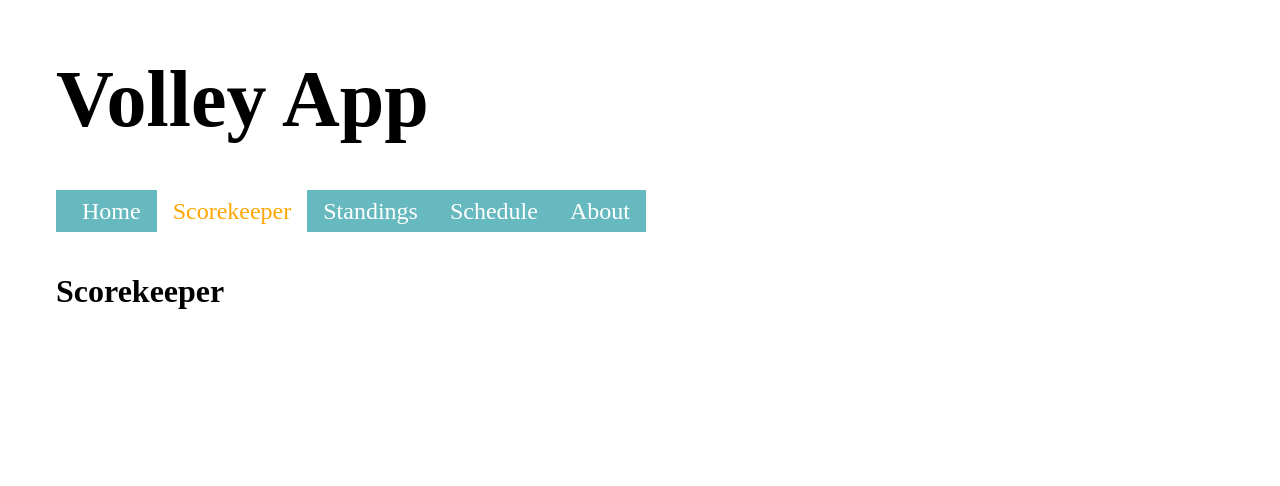
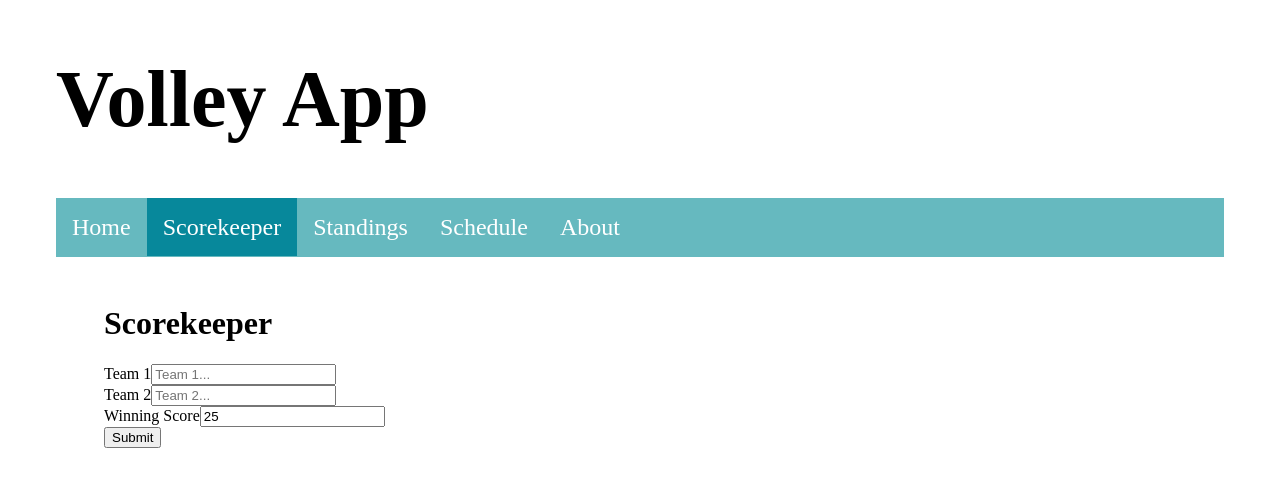
Before and after one commit to NikoHienonen/vbapp, an Angular app in the folder frontend/: page /scorekeeper in a window 1280 px wide. Shown: the top 486 px of the page. Built offline with nearby package versions, Linux system fonts and the light colour scheme.

Commit message:
added scorekeeper form

```diff
--- a/frontend/src/app/app.component.html
+++ b/frontend/src/app/app.component.html
@@ -1,5 +1,7 @@
 <div class="container">
   <h1 class="header">{{title}}</h1>
   <app-navbar></app-navbar>
-  <router-outlet></router-outlet>
+  <div class="content">
+    <router-outlet></router-outlet>
+  </div>
 </div>
--- /dev/null
+++ b/frontend/src/app/components/scoreform/scoreform.component.html
@@ -0,0 +1,22 @@
+<form #scoreForm="ngForm">
+  <div class="form-group">
+    <label for="team1">Team 1</label>
+    <input type="text" class="form-control" name="team1"
+    [(ngModel)]="team1" placeHolder="Team 1..." required>
+  </div>
+
+  <div class="form-group">
+    <label for="team2">Team 2</label>
+    <input type="text" class="form-control" name="team2"
+    [(ngModel)]="team2" placeHolder="Team 2..." required>
+  </div>
+
+  <div class="form-group">
+    <label for="alterEgo">Winning Score</label>
+    <input type="number" class="form-control" name="points"
+    [(ngModel)]="points" required>
+  </div>
+
+  <button type="submit" class="btn btn-success" (click)="selected()">Submit</button>
+
+</form>
--- /dev/null
+++ b/frontend/src/app/components/scoreform/scoreform.component.ts
@@ -0,0 +1,22 @@
+import { Component, EventEmitter, Output } from '@angular/core';
+
+@Component({
+  selector: 'app-scoreform',
+  templateUrl: './scoreform.component.html'
+})
+export class ScoreformComponent  {
+  public team1: string;
+  public team2: string;
+  public points = 25;
+  @Output() submitted = new EventEmitter<object>();
+
+  constructor() {
+  }
+
+  selected() {
+    const returnData = {team1: this.team1, team2: this.team1, points: this.points};
+    console.log(returnData);
+    this.submitted.emit(returnData);
+  }
+
+}
--- a/frontend/src/app/components/scorekeeper/scorekeeper.component.html
+++ b/frontend/src/app/components/scorekeeper/scorekeeper.component.html
@@ -1 +1,9 @@
 <h1>Scorekeeper</h1>
+<div *ngIf="!teamsSelected">
+  <app-scoreform (submitted)="onSubmitted($event)"></app-scoreform>
+</div>
+<div *ngIf="teamsSelected">
+  <h3>{{this.data.team1}}</h3>
+  <h3>{{this.data.team2}}</h3>
+  <h3>{{this.data.points}}</h3>
+</div>
--- a/frontend/src/app/components/scorekeeper/scorekeeper.component.ts
+++ b/frontend/src/app/components/scorekeeper/scorekeeper.component.ts
@@ -1,14 +1,29 @@
 import { Component, OnInit } from '@angular/core';
+import { ScoreformComponent } from '../scoreform/scoreform.component';
+
+interface Team {
+  name: string;
+  points: number;
+  hasWon: boolean;
+}
 
 @Component({
   selector: 'app-scorekeeper',
   templateUrl: './scorekeeper.component.html'
 })
 export class ScorekeeperComponent implements OnInit {
-
+  team1: Team;
+  team2: Team;
+  public teamsSelected = false;
+  public data: object;
   constructor() { }
 
-  ngOnInit() {
+  ngOnInit() {  }
+
+  onSubmitted(returnData: object) {
+    console.log(returnData);
+    this.data = returnData;
+    this.teamsSelected = true;
   }
 
 }
--- a/frontend/src/index.html
+++ b/frontend/src/index.html
@@ -6,7 +6,7 @@
   <base href="/">
 
   <meta name="viewport" content="width=device-width, initial-scale=1">
-  <link rel="icon" type="image/x-icon" href="favicon.ico">
+  <link rel="icon">
 </head>
 <body>
   <app-root></app-root>
--- a/frontend/src/styles.css
+++ b/frontend/src/styles.css
@@ -2,7 +2,7 @@
   --tangerine: rgb(227, 114, 34);
   --teal: rgb(7, 136, 155);
   --powder: rgb(102, 185, 191);
-  --powder-light: rgba(102, 185, 191, 0.5);
+  --powder-light: rgba(102, 185, 191, 0.4);
   --tan: rgb(238, 170, 123);
 }
 h1.header {
@@ -14,22 +14,22 @@ h1.header {
 nav {
   margin: 0;
   margin-bottom: 3rem;
-  padding: 0;
+  padding: 1rem 0;
+  background-color: var(--powder);
 }
 a {
-  padding: 0.5rem 1rem;
+  padding: 1rem;
   text-decoration: none;
   color: white;
   font-size: 1.5rem;
-  background-color: var(--powder);
-}
-a:nth-child(1) {
-  border-left: var(--powder-light) 10px solid;
 }
 a:hover{
-  background-color: rgba(255, 165, 0, 0.5);
+  background-color: var(--powder-light);
 }
 a.active {
-  color: orange;
-  background-color: white;
+  color: white;
+  background-color: var(--teal);
 }
+.content {
+  margin: 0 3rem;
+}
```
Also changed, not shown: frontend/src/app/app.module.ts (+6 -2 lines), 1 other file (tests, documents, lock files or other folders).
